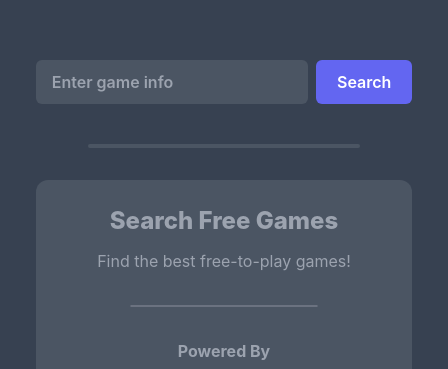
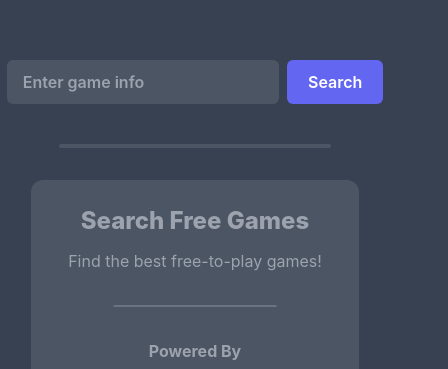
Before and after one commit to oneminch/GameSearch, a website built with Vite: page index.html in a window 390 px wide. Shown: the top 369 px of the page, 448 px wide, since content can reach past the window. Built offline with nearby package versions, Linux system fonts and the light colour scheme; some packages are replaced by stand-ins of ours; no server answers; a small style sheet from the web is missing.

Commit message:
Fix responsive design issue

```diff
--- a/index.html
+++ b/index.html
@@ -15,8 +15,8 @@
 			id="app"
 			class="
 				w-full
-				min-w-md
-				max-w-9xl max-w-9xl
+				min-w-sm
+				max-w-9xl
 				mx-auto
 				transition-all
 				duration-200
```
